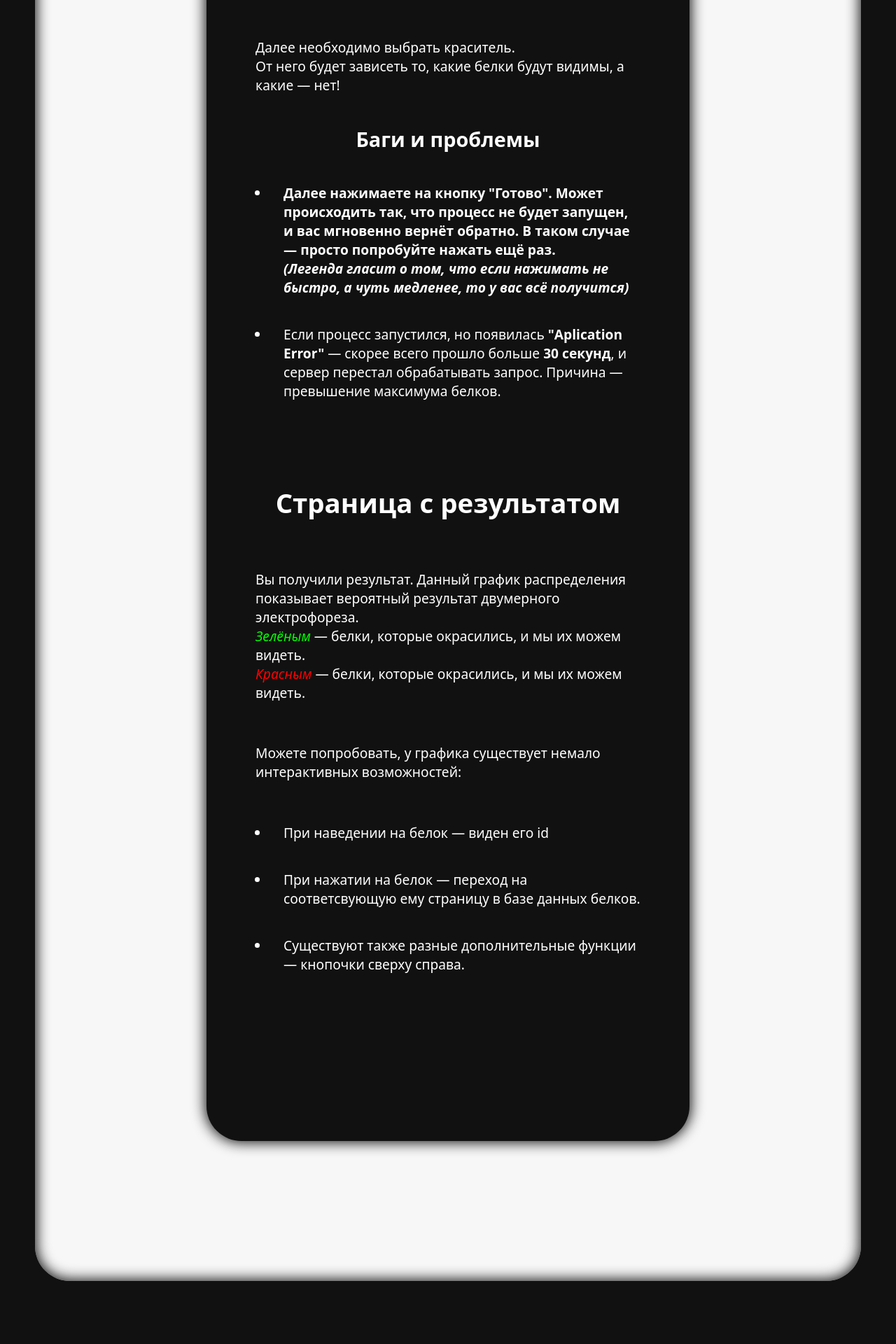
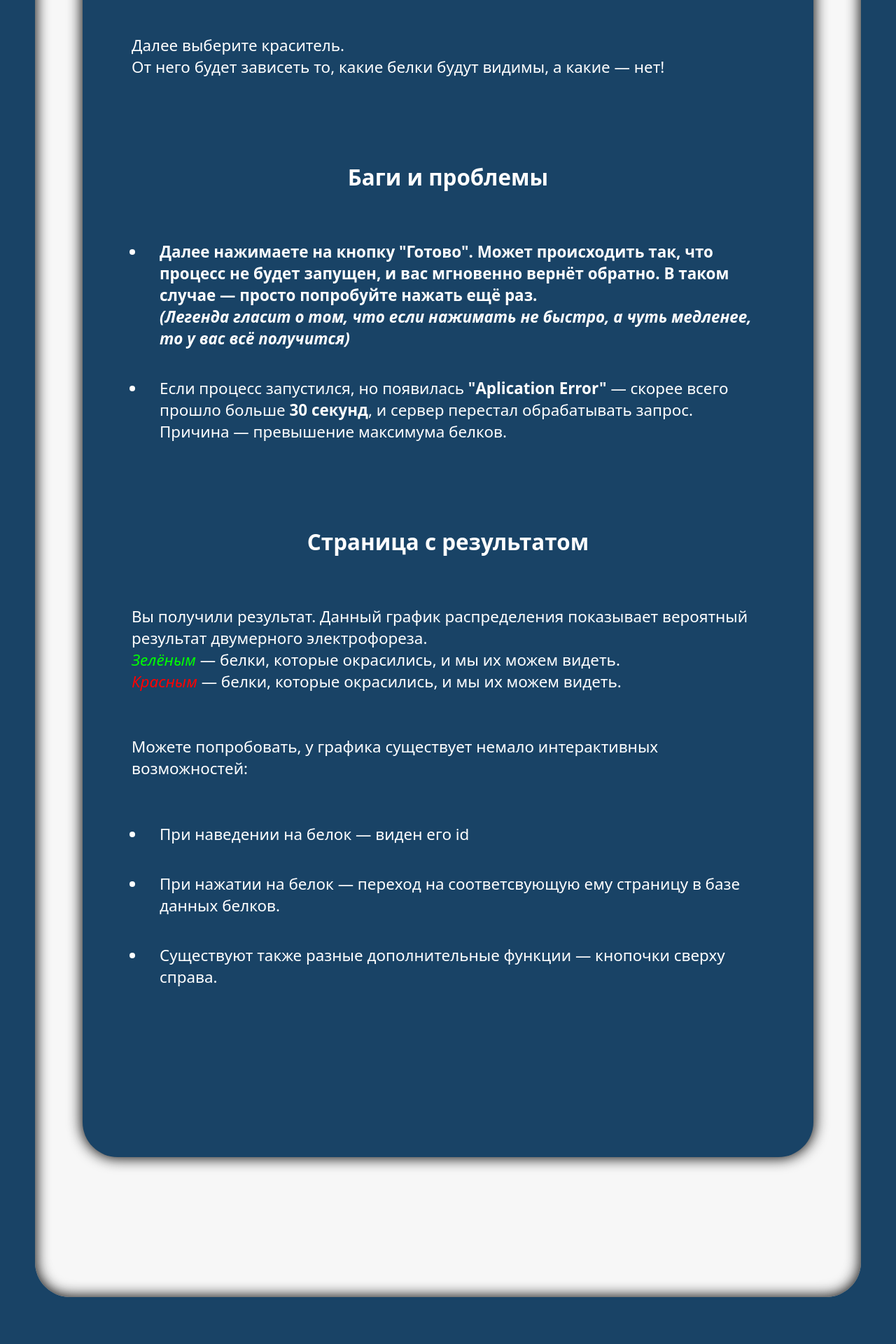
Before and after one commit to Dominux/ProtInvis, a Flask app: page /help in a window 1280 px wide. Shown: the part 1305-3225 px from the top of the page at 70% size. Run offline with Flask 2, Linux system fonts and the light colour scheme; some libraries are stand-ins or nearby versions; some web fonts are replaced.

Commit message:
V. 4.2 / Modified color styles and some help-page text

```diff
--- a/ProtInvis_project/static/styles/styles.css
+++ b/ProtInvis_project/static/styles/styles.css
@@ -1,5 +1,11 @@
+:root {
+  --bg-dark: #194366;
+  --text-dark: black;
+  --text-light: white;
+}
+
 body {
-    background-color: #111;
+    background-color: var(--bg-dark);
     margin: 0;
     padding: 0;
     width: 100%;
@@ -29,7 +35,7 @@ body {
 
     .protinvis_label {
         padding: 5% 0 0 16%;
-        color: #111;
+        color: var(--bg-light);
         font-size: 200px;
         font-family: 'NTR';
         text-decoration: none;
@@ -46,7 +52,7 @@ body {
 .end-header {
     height: 120px;
     width: 100%;
-    background: #111;
+    background: var(--bg-dark);
 }
 
     .navbar {
@@ -96,8 +102,8 @@ body {
                 padding: 100px 50px 100px 50px;
                 border-radius: 25px;
                 box-shadow: 0px 0px 19px 2px rgba(17,17,17,1);
-                background-color: #111;
-                color: #f7f7f7;
+                background-color: var(--bg-dark);
+                color: white;
                 font-size: 30px;
             }
 
@@ -166,9 +172,9 @@ body {
 
         .chart_wrapper {
             margin: 200px 0 200px 0;
-            color: white;
+            color: var(--text-light);
             width: 80%;
-            background-color: #111;
+            background-color: var(--bg-dark);
             padding: 20px;
             border-radius: 50px;
             box-shadow: 0px 0px 19px 2px rgba(17,17,17,1);
@@ -187,8 +193,8 @@ body {
         }
 
         .info-page-content {
-            width: 50%;
-            font-size: 120%;
+            width: 80%;
+            font-size: 140%;
             text-align: left;
             padding: 50px 50px 200px 50px;
         }
@@ -205,6 +211,7 @@ body {
             h1 {
                 text-align: center;
                 margin: 100px 0 50px 0;
+                font-size: 140%;
             }
 
 .footer {
--- a/ProtInvis_project/templates/help.html
+++ b/ProtInvis_project/templates/help.html
@@ -8,7 +8,7 @@
 
 		<h1>Главная страница</h1>
 		<p class="info-page-content_line">
-			Предлагается ввести id желаемого протеома.<br>
+			Введите id желаемого протеома.<br>
 			Протеом может быть:
 			<ul>
 				<li class="info-page-content_line">Готовый — с <a href="http://uniprot.org/proteomes/" target="_blank">базы данных протеомов</a>. Максимальное число белков в таком случае ~ 35000.</li>
@@ -16,11 +16,11 @@
 			</ul>
 		</p>
 		<p class="info-page-content_line">
-			Далее необходимо выбрать краситель. <br>
+			Далее выберите краситель. <br>
 			От него будет зависеть то, какие белки будут видимы, а какие — нет!
 		</p>
 
-		<h2>Баги и проблемы</h2>
+		<h1>Баги и проблемы</h1>
 		<ul>
 			<li class="info-page-content_line">
 				<strong>Далее нажимаете на кнопку "Готово". Может происходить так, что процесс не будет запущен, и вас мгновенно вернёт обратно. В таком случае — просто попробуйте нажать ещё раз. <br>
```
